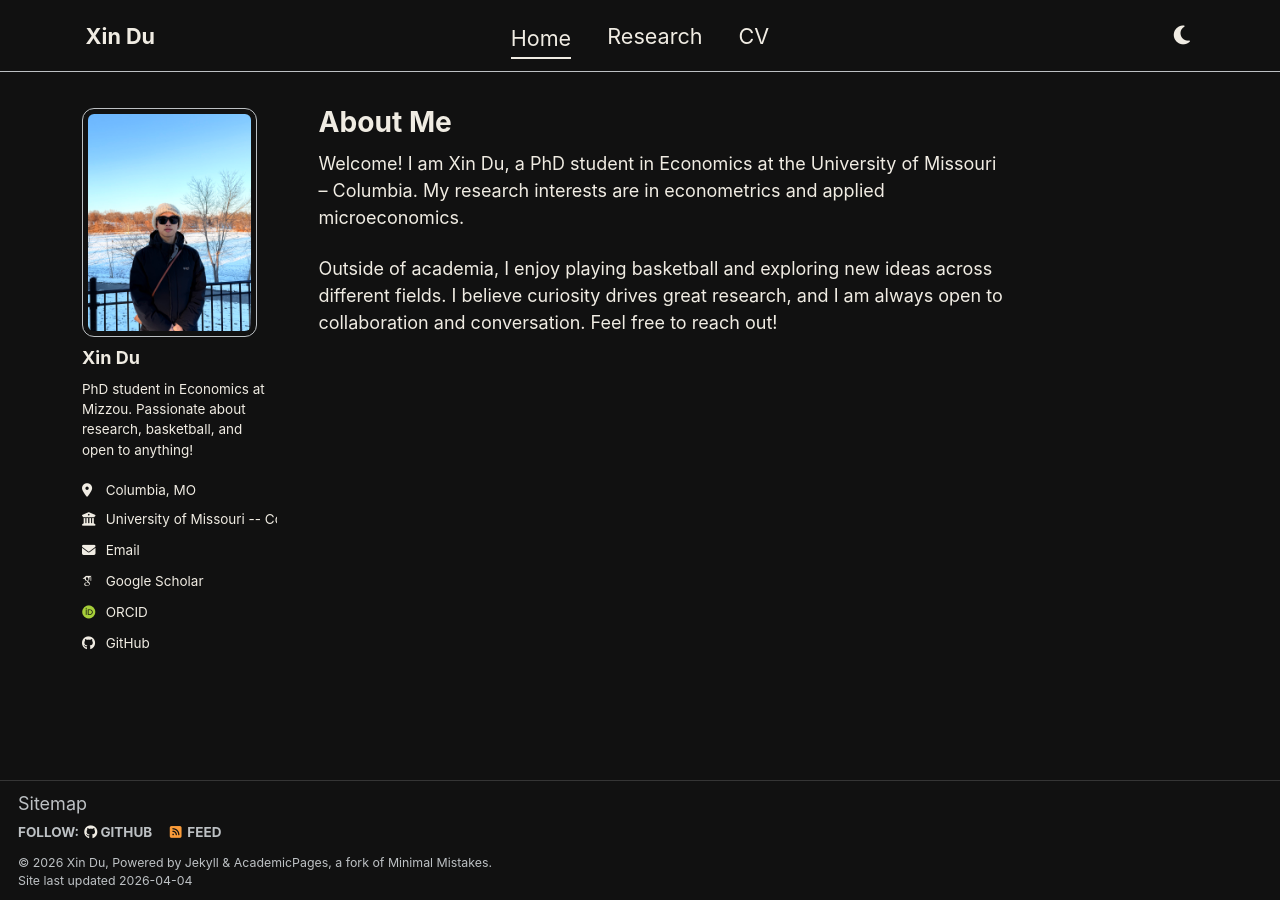
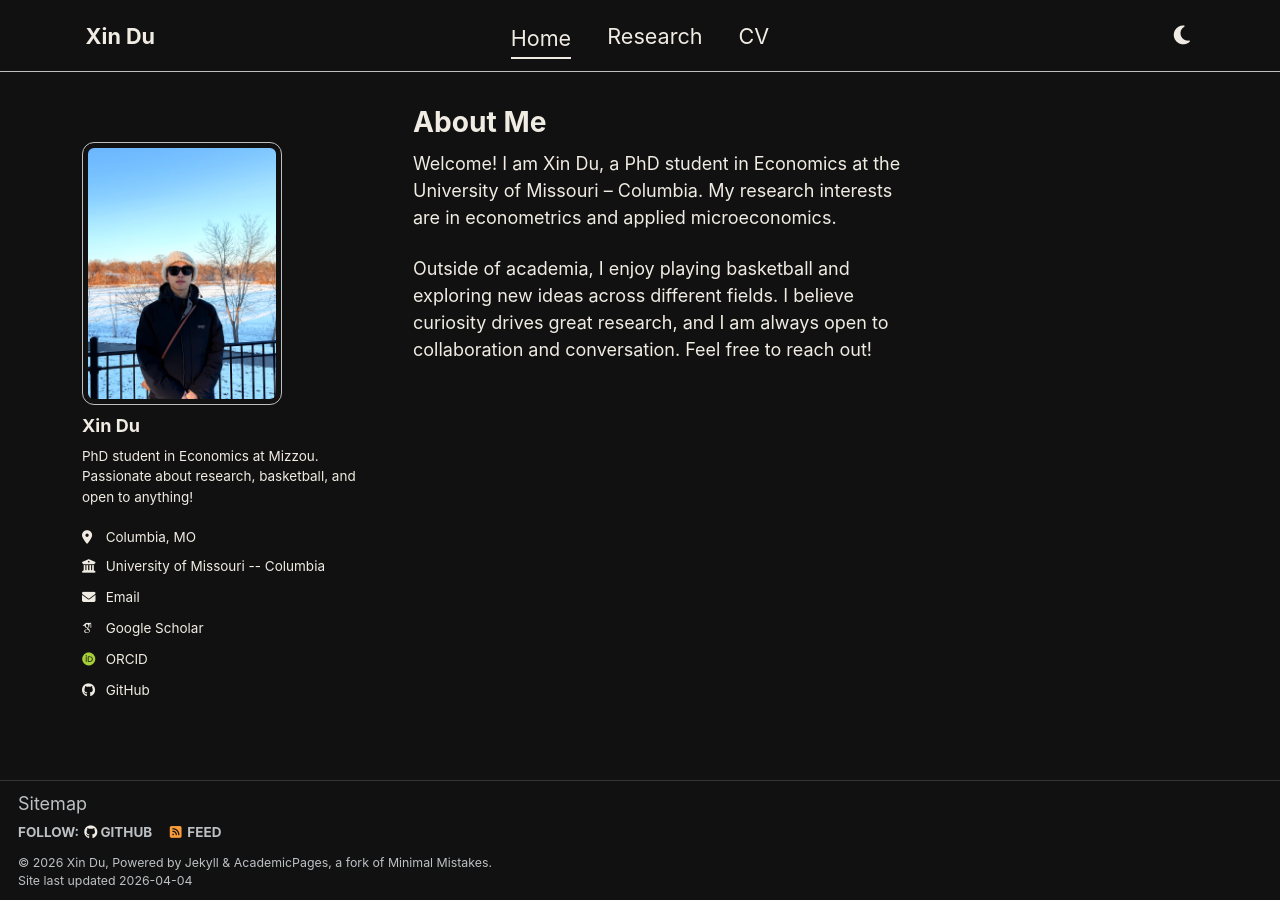
Before and after one commit to dux1n4real/dux1n4real.github.io, a Jekyll site: the page built from _pages/about.md, in a window 1280 px wide. Built offline with Jekyll 4.4.1, drawn with Linux system fonts in a browser that asks for light colours; some web fonts are replaced.

```diff
--- a/_sass/layout/_archive.scss
+++ b/_sass/layout/_archive.scss
@@ -10,7 +10,7 @@
   }
 
   @include breakpoint($large) {
-    @include span(10 of 12 last);
+    @include span(9 of 12 last);
     @include prefix(0.5 of 12);
   }
 
--- a/_sass/layout/_page.scss
+++ b/_sass/layout/_page.scss
@@ -18,9 +18,9 @@
 
 .page {
   @include breakpoint($large) {
-    @include span(10 of 12 last);
+    @include span(9 of 12 last);
     @include prefix(0.5 of 12);
-    @include suffix(2 of 12);
+    @include suffix(3 of 12);
   }
 
   .page__inner-wrap {
--- a/_sass/layout/_sidebar.scss
+++ b/_sass/layout/_sidebar.scss
@@ -18,14 +18,14 @@
   }
 
   @media screen and (min-width: $sidebar-screen-min-width) {
-    height: 100vh;
-    overflow-y: auto;               // Add scrollbar if the sidebar is too long
+    height: calc(100vh - #{$masthead-height});
+    overflow-y: auto;
     position: fixed;
-    padding-top: $masthead-height;
+    top: $masthead-height;
   }
 
   @include breakpoint($large) {
-    @include span(2 of 12);
+    @include span(3 of 12);
     opacity: 1;
     -webkit-transition: opacity 0.2s ease-in-out;
             transition: opacity 0.2s ease-in-out;
@@ -36,7 +36,7 @@
   }
 
   @include breakpoint($x-large) {
-    max-width: $sidebar-link-max-width;
+    max-width: 320px;
     padding-right: 0;
   }
 
@@ -94,7 +94,7 @@
   }
 
   img {
-    max-width: 175px;
+    max-width: 200px;
     border-radius: 12px;
 
     @include breakpoint($large) {
```
